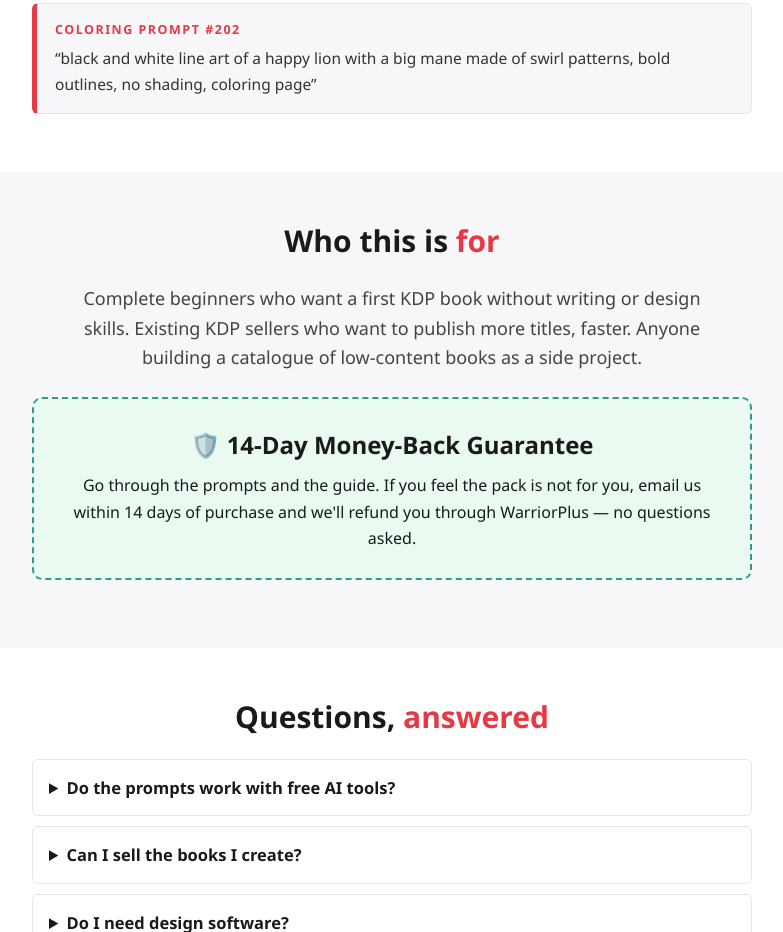
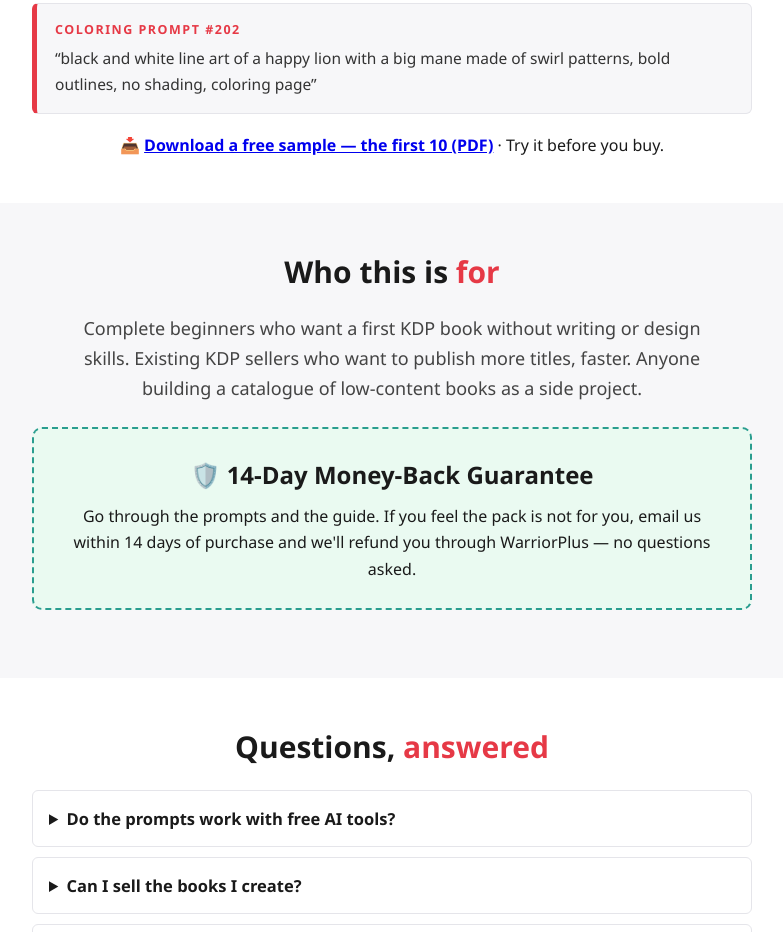
Before and after one commit to klankhan451-source/kdp-puzzle-prompts, a plain HTML site: page index.html in a window 1280 px wide. Shown: the part 2988-3920 px from the top of the page, without its empty margins (248-1031 px from the left). Drawn offline with Linux system fonts and the light colour scheme.

Commit message:
Update index.html

```diff
--- a/index.html
+++ b/index.html
@@ -96,6 +96,7 @@
     <h2 style="font-size:24px;">See it <span class="accent">in action</span> — real samples</h2>
     <div class="sample"><span class="tag">Coloring prompt #201 — copy, paste, done</span><pre>“black and white line art of a cute baby elephant wearing a party hat, bold clean outlines, no shading, no gray, white background, coloring book page for kids”</pre></div>
     <div class="sample"><span class="tag">Coloring prompt #202</span><pre>“black and white line art of a happy lion with a big mane made of swirl patterns, bold outlines, no shading, coloring page”</pre></div>
+    <p class="center" style="margin-top:18px;">📥 <a href="500-ai-prompts-kdp-puzzle-activity-books-sample.pdf"><strong>Download a free sample — the first 10 (PDF)</strong></a> · Try it before you buy.</p>
   </div>
 </section>
 
```
